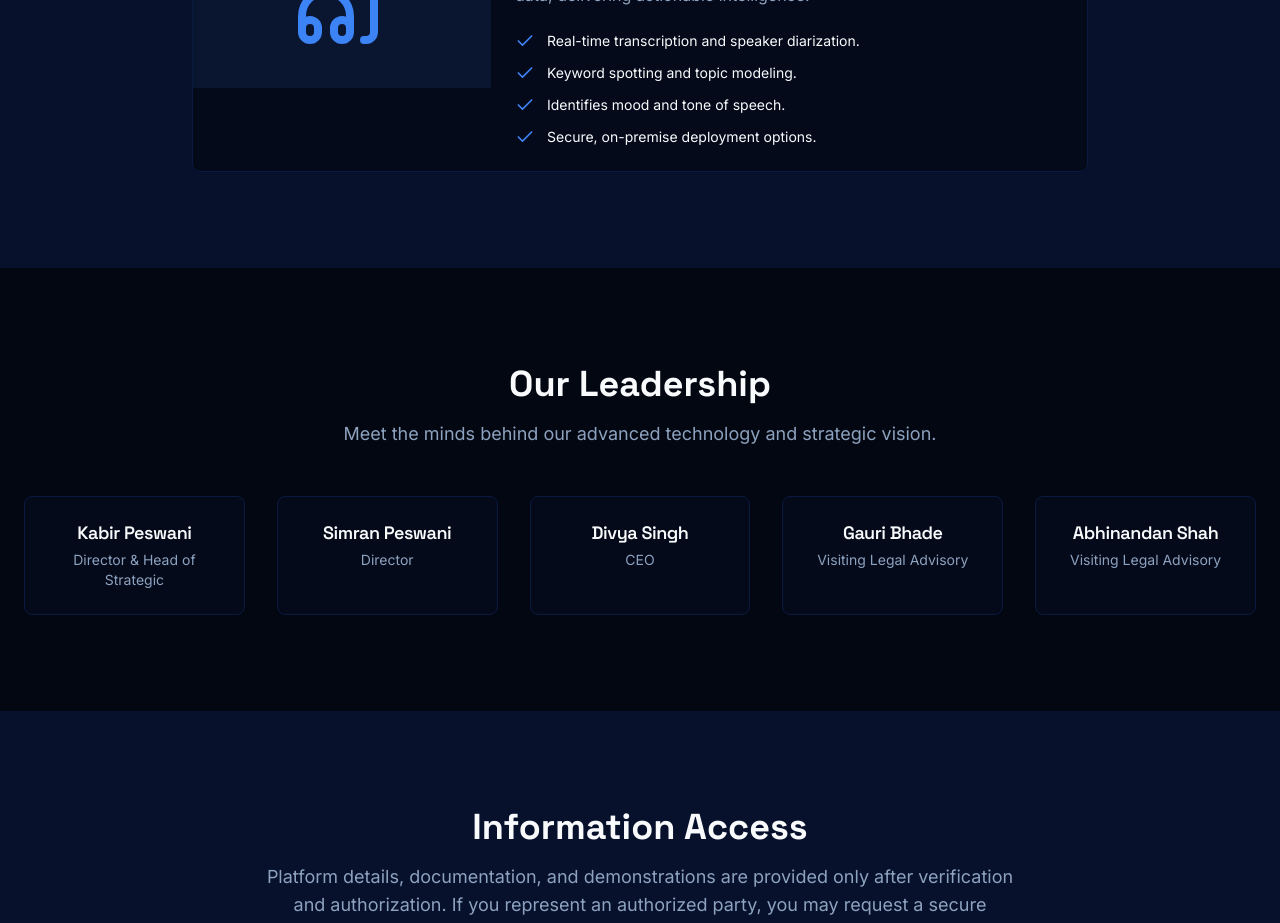
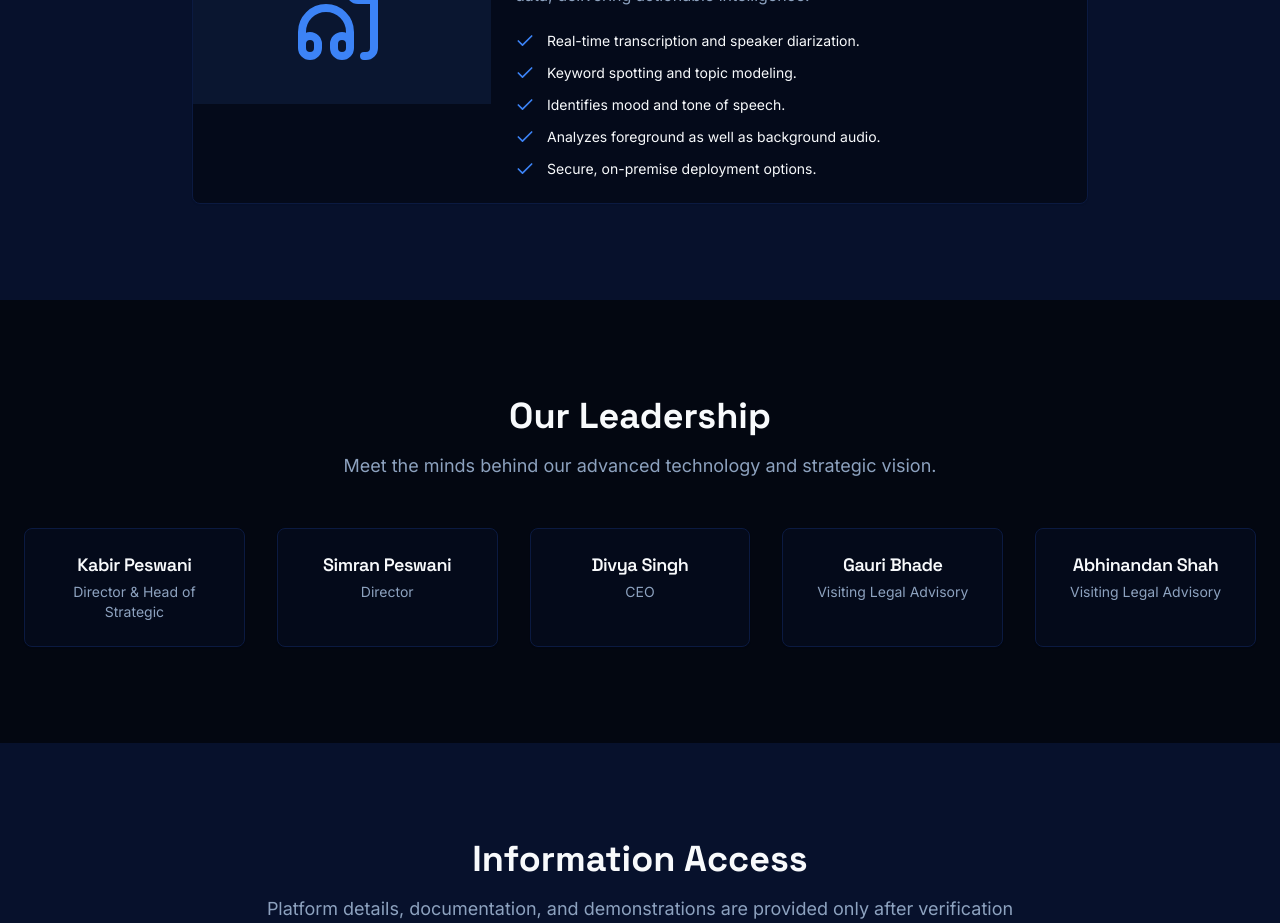
Before and after one commit to kabirpeswani/IvoriaSystems, a Next.js app: page / in a window 1280 px wide. Shown: the part 2800-3723 px from the top of the page. Built offline with nearby package versions, Linux system fonts and the light colour scheme.

Commit message:
analyzes foreground as well as background audio  (_for element ul_)

```diff
--- a/src/components/landing/product-section.tsx
+++ b/src/components/landing/product-section.tsx
@@ -40,6 +40,10 @@ export function ProductSection() {
                   </li>
                   <li className="flex items-center gap-3">
                     <Check className="h-5 w-5 text-primary" />
+                    <span>Analyzes foreground as well as background audio.</span>
+                  </li>
+                  <li className="flex items-center gap-3">
+                    <Check className="h-5 w-5 text-primary" />
                     <span>Secure, on-premise deployment options.</span>
                   </li>
                 </ul>
```
